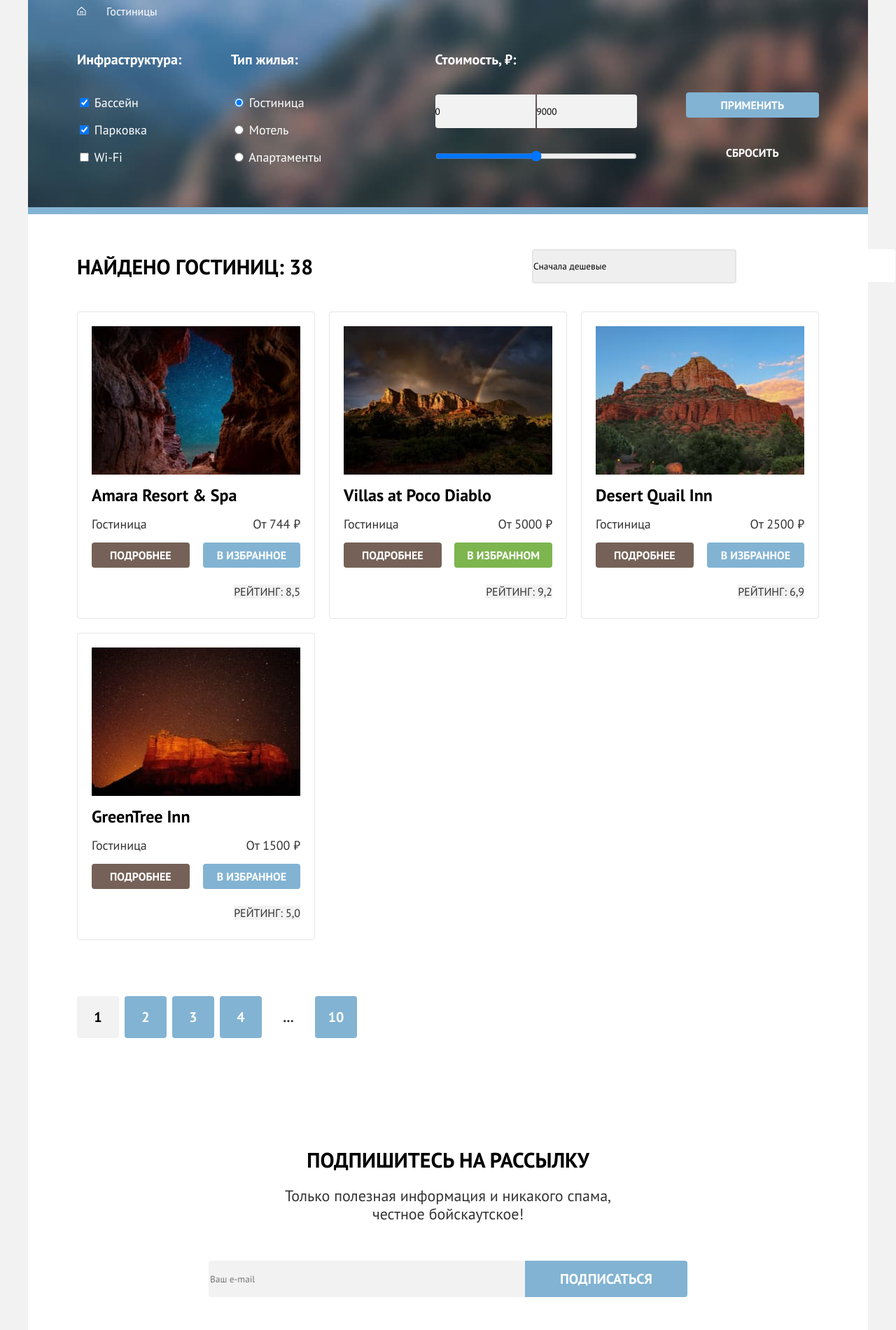
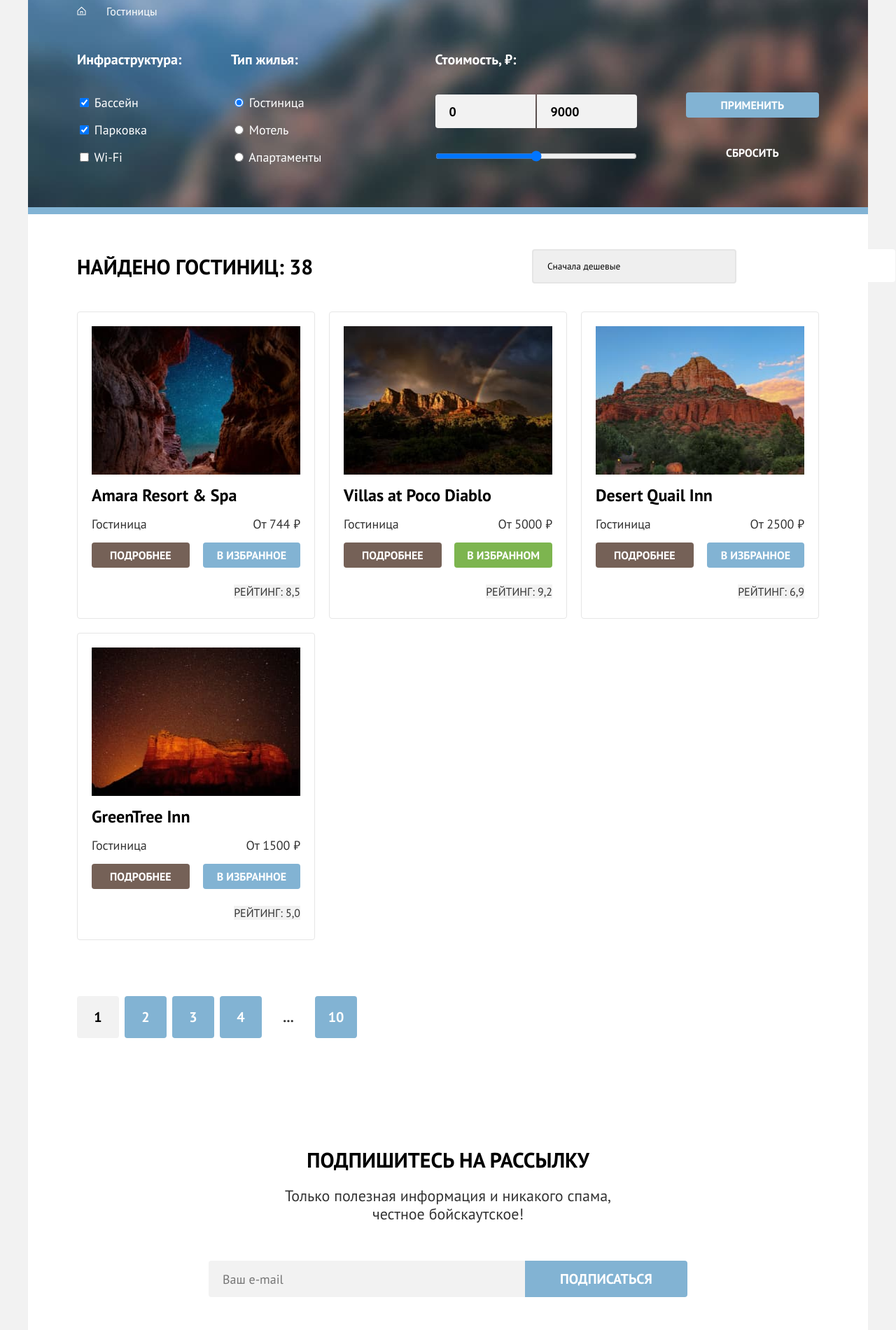
Before and after one commit to htmlacademy-htmlcss/2455235-sedona-1, a plain HTML site: page catalog.html in a window 1280 px wide. Shown: the part 180-2080 px from the top of the page at 70% size. Drawn offline with Linux system fonts and the light colour scheme.

Commit message:
added paddings in inputs and font inherit

```diff
--- a/styles/styles.css
+++ b/styles/styles.css
@@ -118,6 +118,7 @@ body {
 
 .button {
   font-family: inherit;
+  font-style: inherit;
   border: none;
   color: #ffffff;
   text-decoration: none;
@@ -349,7 +350,7 @@ body {
 .invitation__description {
   margin: 0;
   text-align: center;
- }
+}
 
 .invitation__item_background-light {
   background-color: #ffffff;
@@ -402,6 +403,10 @@ body {
 
 .subscribe-form__input {
   font-family: inherit;
+  font-size: inherit;
+  font-style: inherit;
+  font-weight: inherit;
+  line-height: 1.33;
   border: none;
   outline: none;
   display: block;
@@ -409,6 +414,8 @@ body {
   height: 52px;
   border-radius: 4px 0 0 4px;
   background-color: #f2f2f2;
+  padding: 14px 20px;
+
 }
 
 .catalog-hotels {
@@ -438,6 +445,7 @@ body {
   appearance: none;
   border-radius: 4px;
   border: 2px solid #E5E5E5;
+  padding: 14px 20px;
 }
 
 .hotel-list {
@@ -614,13 +622,17 @@ body {
 
 .control__input_price {
   font-family: inherit;
+  font-style: inherit;
+  font-size: inherit;
+  font-weight: 700;
+  line-height: 1.33;
   width: 143px;
   height: 48px;
   background-color: #f2f2f2;
   border-radius: 4px 0 0 4px;
   border: none;
   margin: 0;
-  padding: 0;
+  padding: 12px 20px;
 }
 
 .control__input_price-right {
```
